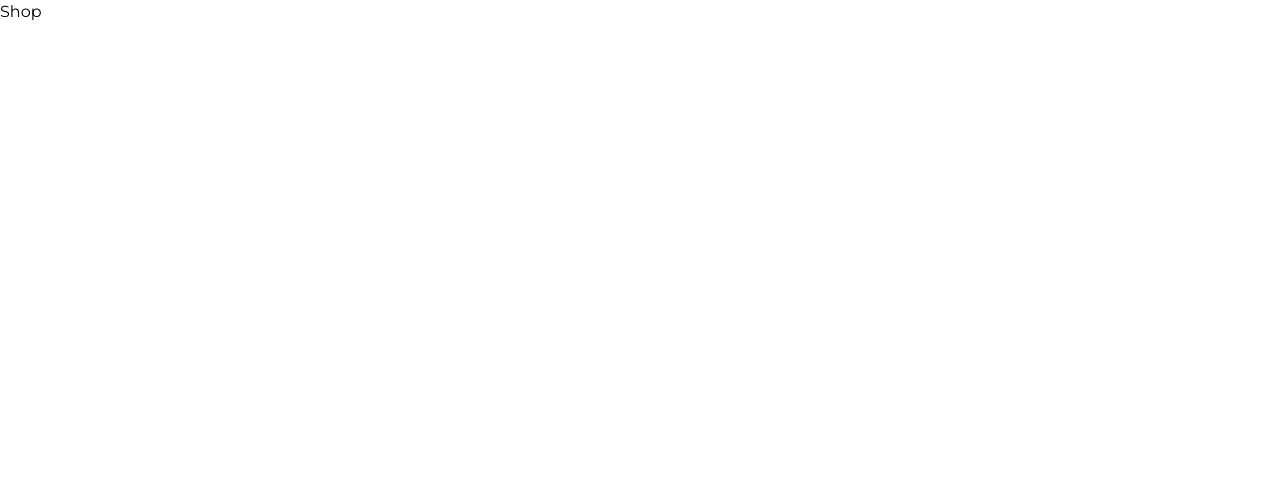
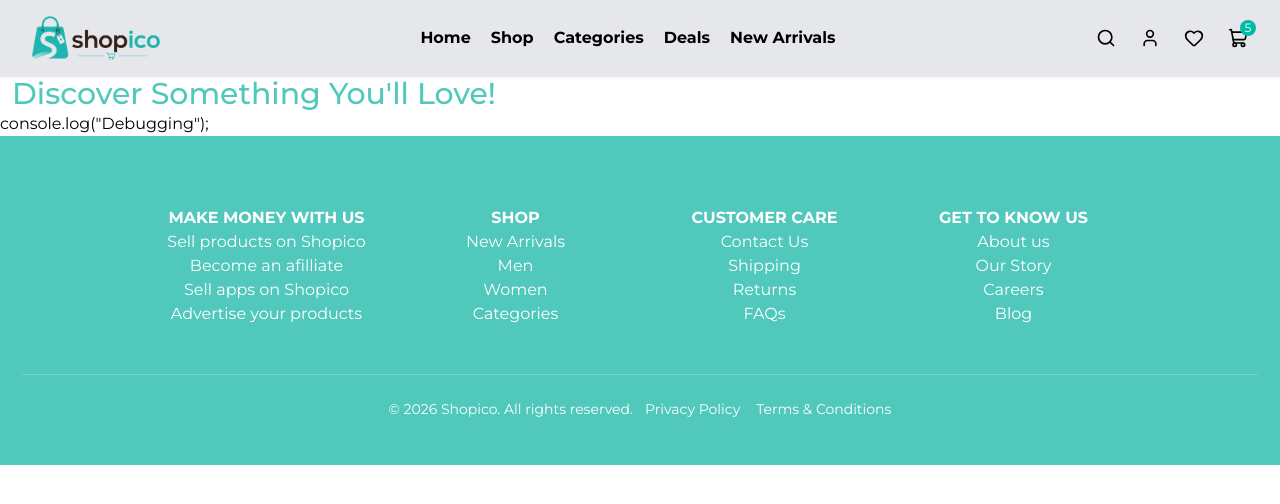
Before and after one commit to CodeNShipWithVinit/Shopico, a React (Vite) app: page /shop in a window 1280 px wide. Shown: the top 504 px of the page. Built offline with nearby package versions, Linux system fonts and the light colour scheme.

Commit message:
Debugging

```diff
--- a/src/components/Header/Header.jsx
+++ b/src/components/Header/Header.jsx
@@ -1,6 +1,7 @@
 import Logo from "../../assets/Shopico_logo.png";
 import { Search, User, Heart, ShoppingCart, Menu } from "lucide-react";
 import { useState } from "react";
+import { Link } from "react-router-dom";
 const Header = () => {
   const [menuOpen, setMenuOpen] = useState(false);
 
@@ -13,8 +14,8 @@ const Header = () => {
 
         <nav className="hidden lg:flex items-center">
           <ul className="flex gap-5 cursor-pointer font-bold">
-            <li>Home</li>
-            <li>Shop</li>
+            <li><Link to="/">Home</Link></li>
+            <li><Link to="/shop">Shop</Link></li>
             <li>Categories</li>
             <li>Deals</li>
             <li>New Arrivals</li>
@@ -54,7 +55,7 @@ const Header = () => {
         <nav className="lg:hidden">
           <ul className="flex flex-col gap-5 p-4 cursor-pointer font-bold">
             <li>Home</li>
-            <li>Shop</li>
+            <li><Link to="/shop">Shop</Link></li>
             <li>Categories</li>
             <li>Deals</li>
             <li>New Arrivals</li>
--- /dev/null
+++ b/src/components/ShopNav/ShopNav.jsx
@@ -0,0 +1,15 @@
+
+const ShopNav = () => {
+  return (
+    <div>
+
+        <h1 className="text-hover font-medium text-3xl px-3">Discover Something You'll Love!</h1>
+        <nav>
+            console.log("Debugging");
+        </nav>
+
+    </div>
+  )
+}
+
+export default ShopNav
--- a/src/pages/Shop/Shop.jsx
+++ b/src/pages/Shop/Shop.jsx
@@ -1,8 +1,14 @@
-
+import Header from "../../components/Header/Header";
+import Footer from "../../components/Footer/Footer";
+import ShopNav from "../../components/ShopNav/ShopNav";
 const Shop = () => {
   return (
-    <div>Shop</div>
-  )
-}
+    <div>
+      <Header />
+      <ShopNav />
+      <Footer />
+    </div>
+  );
+};
 
-export default Shop
+export default Shop;
```
